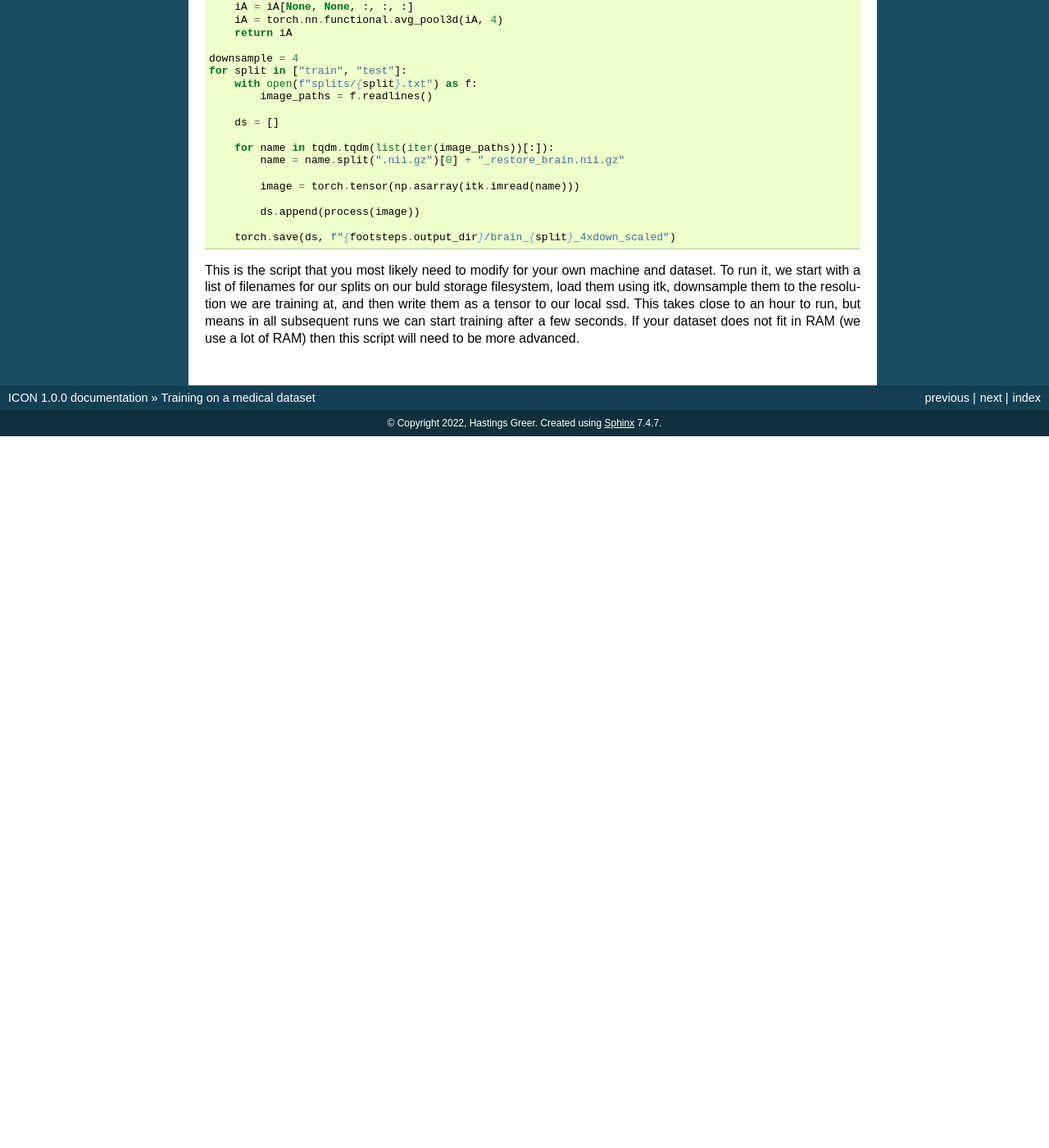
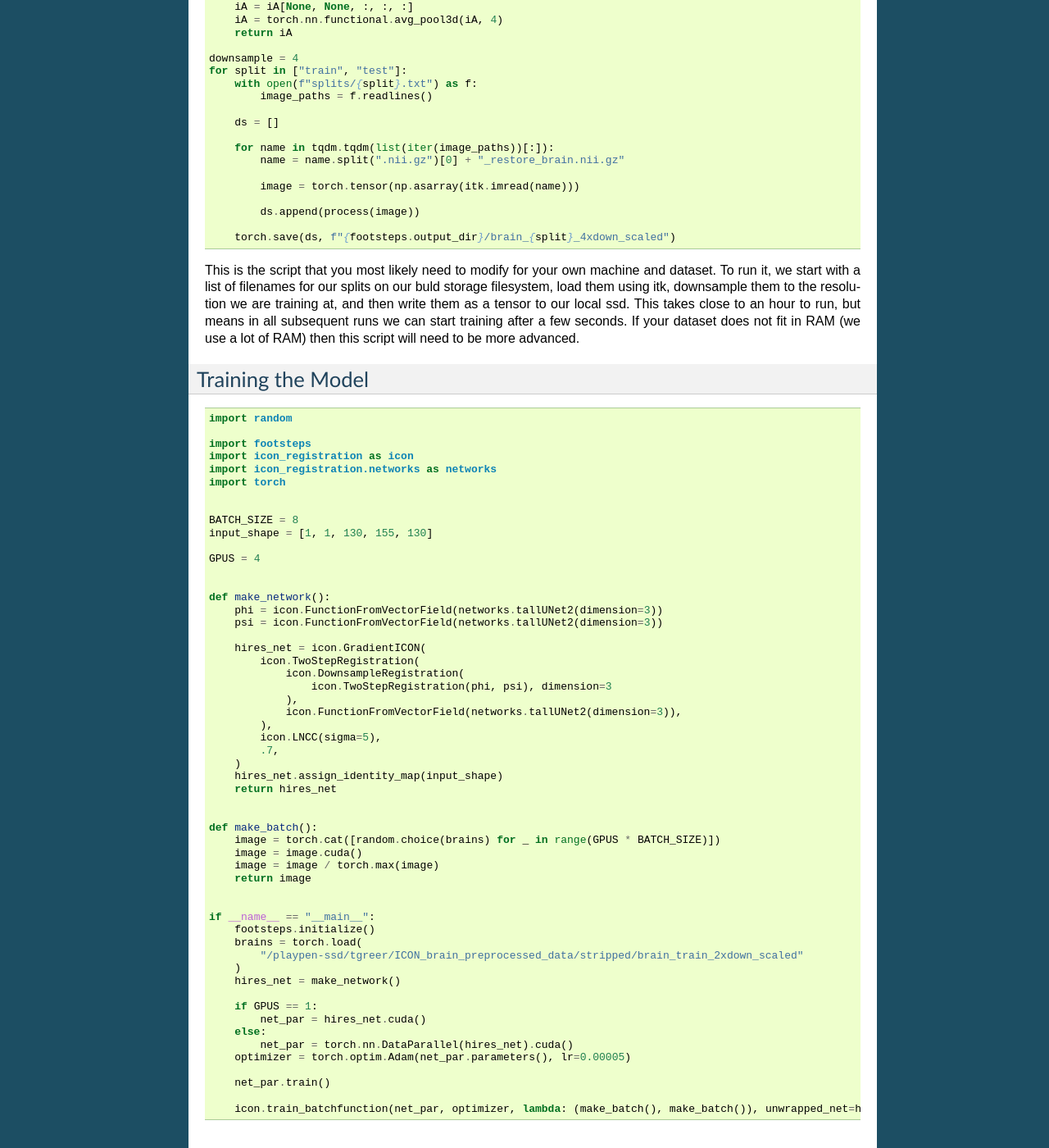
Before and after one commit to HastingsGreer/InverseConsistency, a Sphinx documentation site: the page built from docs/source/medical_training.rst, in a window 1280 px wide and 1400 px high, scrolled down 458 px. Shown: the whole window at 82% size. Built offline with Sphinx 7.4.7, drawn with Linux system fonts in a browser that asks for light colours; before the commit the page ends 990 px from its top, so only the background shows below that.

Commit message:
more details on 3d training

```diff
--- a/docs/source/medical_training.rst
+++ b/docs/source/medical_training.rst
@@ -46,3 +46,64 @@ Preprocessing the Dataset
 
 
 This is the script that you most likely need to modify for your own machine and dataset. To run it, we start with a list of filenames for our splits on our buld storage filesystem, load them using itk, downsample them to the resolution we are training at, and then write them as a tensor to our local ssd. This takes close to an hour to run, but means in all subsequent runs we can start training after a few seconds. If your dataset does not fit in RAM (we use a lot of RAM) then this script will need to be more advanced.
+
+Training the Model
+==================
+
+.. code-block:: python
+
+        import random
+
+        import footsteps
+        import icon_registration as icon
+        import icon_registration.networks as networks
+        import torch
+
+
+        BATCH_SIZE = 8
+        input_shape = [1, 1, 130, 155, 130]
+
+        GPUS = 4
+
+
+        def make_network():
+            phi = icon.FunctionFromVectorField(networks.tallUNet2(dimension=3))
+            psi = icon.FunctionFromVectorField(networks.tallUNet2(dimension=3))
+
+            hires_net = icon.GradientICON(
+                icon.TwoStepRegistration(
+                    icon.DownsampleRegistration(
+                        icon.TwoStepRegistration(phi, psi), dimension=3
+                    ),
+                    icon.FunctionFromVectorField(networks.tallUNet2(dimension=3)),
+                ),
+                icon.LNCC(sigma=5),
+                .7,
+            )
+            hires_net.assign_identity_map(input_shape)
+            return hires_net
+
+
+        def make_batch():
+            image = torch.cat([random.choice(brains) for _ in range(GPUS * BATCH_SIZE)])
+            image = image.cuda()
+            image = image / torch.max(image)
+            return image
+
+
+        if __name__ == "__main__":
+            footsteps.initialize()
+            brains = torch.load(
+                "/playpen-ssd/tgreer/ICON_brain_preprocessed_data/stripped/brain_train_2xdown_scaled"
+            )
+            hires_net = make_network()
+
+            if GPUS == 1:
+                net_par = hires_net.cuda()
+            else:
+                net_par = torch.nn.DataParallel(hires_net).cuda()
+            optimizer = torch.optim.Adam(net_par.parameters(), lr=0.00005)
+
+            net_par.train()
+
+            icon.train_batchfunction(net_par, optimizer, lambda: (make_batch(), make_batch()), unwrapped_net=hires_net)
```
